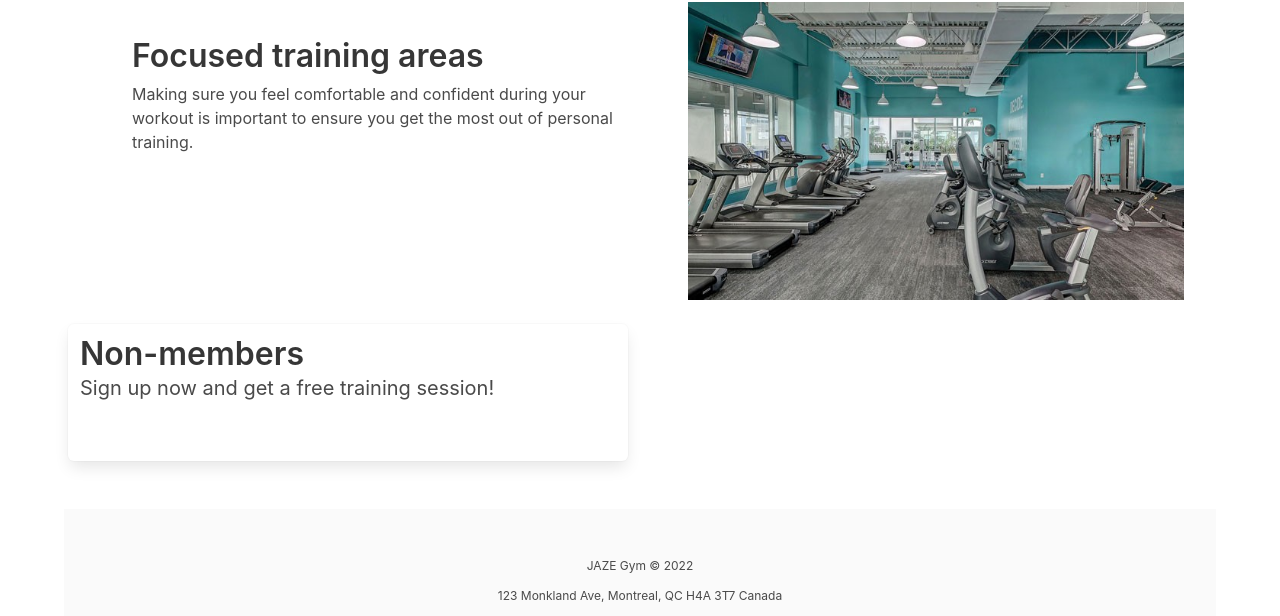
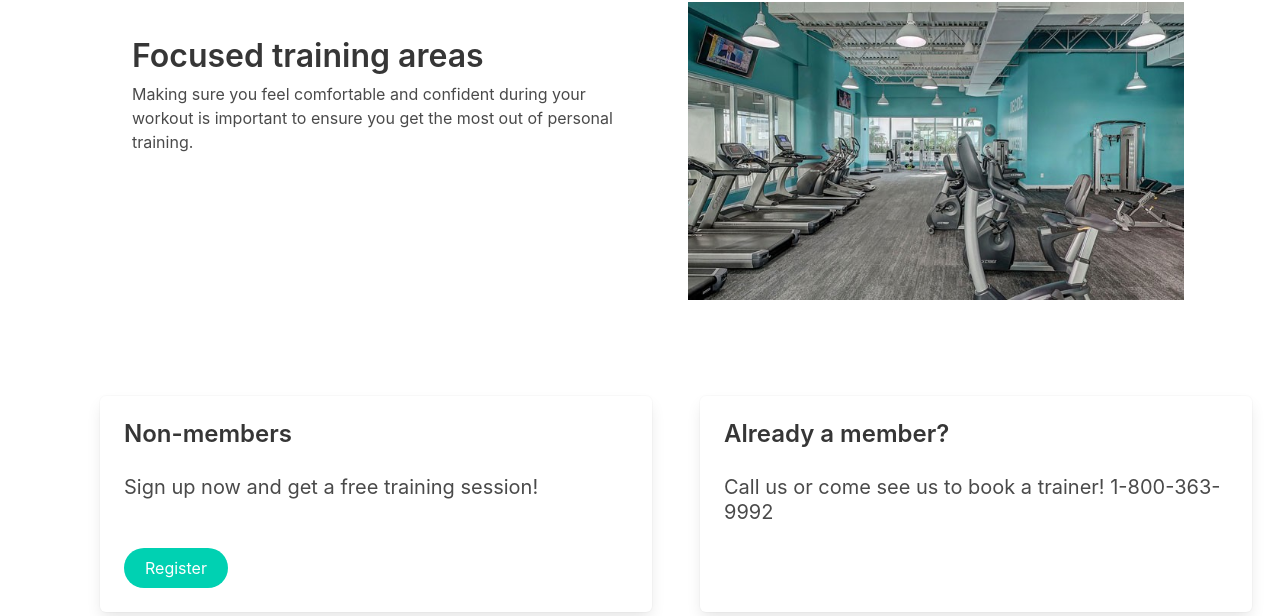
Before and after one commit to juliatag/jaze-gym, a plain HTML site: page trainers.html in a window 1280 px wide. Shown: the part 938-1554 px from the top of the page. Drawn offline with Linux system fonts and the light colour scheme.

```diff
--- a/trainers.html
+++ b/trainers.html
@@ -61,14 +61,14 @@
         </nav>
         <!-- Navigation End-->
         <!-- Content Start -->
-        <section class="container my-5 px-4">
+        <section class="container my-5 px-4 mb-6">
             <h3 class="hero title has-text-centered mb-5">Work-Out Efficiently</h3>
             <h3 class="subtitle has-text-centered mb-6">Our Certified Personal Trainers are here to help you reach your
                 fitness goals, fast.<br>Work out on your schedule with a customized plan that helps you build the
                 <strong>right form, confidence, and motivation</strong> to continue your fitness journey!
             </h3>
 
-            <section id="home-intro" class="container my-5 px-4">
+            <section class="container my-5 px-4">
                 <div class="columns reverse-cols-m">
                     <div class="column  p-6">
                         <div class="container has-text-centered-mobile">
@@ -91,7 +91,7 @@
                 </div>
             </section>
 
-            <section id="childcare-intro" class="container my-5 px-4">
+            <section class="container my-5 px-4">
                 <div class="columns reverse-row reverse-cols-m">
                     <div class="column  p-6">
                         <div class="container has-text-centered-mobile">
@@ -114,7 +114,7 @@
                 </div>
             </section>
 
-            <section id="home-intro" class="container my-5 px-4">
+            <section class="container my-5 px-4">
                 <div class="columns reverse-cols-m">
                     <div class="column  p-6">
                         <div class="container has-text-centered-mobile">
@@ -139,13 +139,25 @@
         </section>
         <!-- Content End -->
         <!-- Registration Start -->
-        <section class="container columns my-5 px-4">
-            <div class="column box">
-                <h1 class="title mb-5">
+        <section class="container columns my-5 p-5">
+            <div class="column box is-half p-5 m-5">
+                <h1 class="title is-size-4 mb-6">
                     Non-members
                 </h1>
                 <h2 class="subtitle mb-6">
                     Sign up now and get a free training session!
+                </h2>
+                <a href="">
+                    <button class="button is-primary is-rounded">Register</button>
+                </a>
+            </div>
+            <div class="column box is-half p-5 m-5">
+                <h1 class="title is-size-4 mb-6">
+                    Already a member?
+                </h1>
+                <h2 class="subtitle mb-6">
+                    Call us or come see us to book a trainer!
+                    1-800-363-9992
                 </h2>
             </div>
             <div class="column">
```
